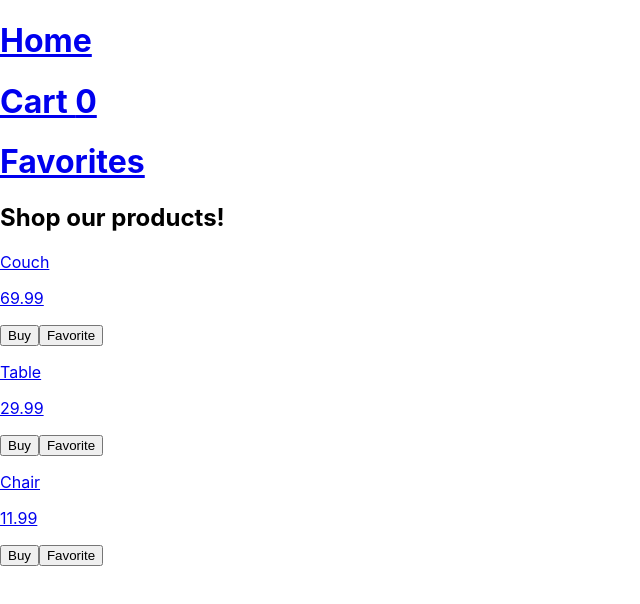
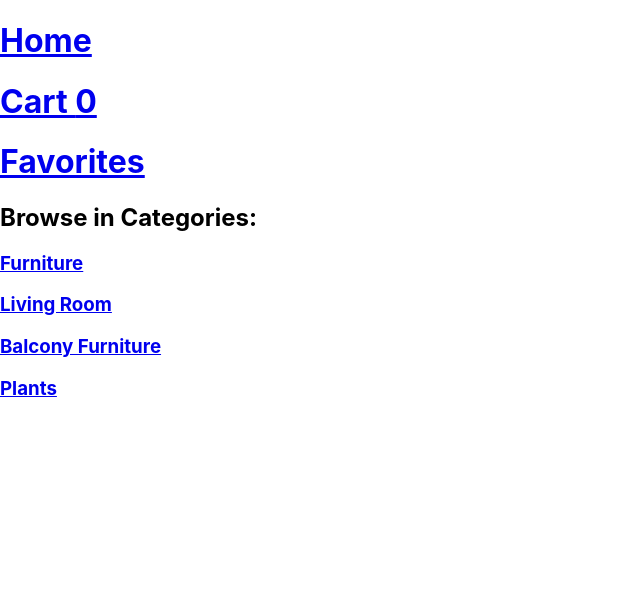
Before and after one commit to chrisalxlng/sneakr., a React (Create React App) app: page / in a window 1280 px wide. Shown: the top 604 px of the page, without its empty margins (0-640 px from the left). Built offline with nearby package versions, Linux system fonts and the light colour scheme.

Commit message:
added categories for products

```diff
--- a/src/App.js
+++ b/src/App.js
@@ -5,10 +5,19 @@ import products from "./data/products.json";
 import { BrowserRouter } from "react-router-dom";
 
 class App extends Component {
-    state = {};
-
     constructor(props) {
         super(props);
+
+        // Merging the categorie arrays from products and removing duplicats
+        var categories = [
+            ...new Set(
+                [].concat.apply(
+                    [],
+                    products.map((item) => item.categories)
+                )
+            ),
+        ];
+
         this.state = {
             products: products,
             cart: {
@@ -16,6 +25,7 @@ class App extends Component {
                 total: 0,
             },
             favorites: [],
+            categories: categories,
         };
     }
 
@@ -232,7 +242,7 @@ class App extends Component {
     };
 
     render() {
-        const { products, cart, favorites } = this.state;
+        const { products, cart, favorites, categories } = this.state;
 
         return (
             <div className="App">
@@ -246,6 +256,7 @@ class App extends Component {
                         products={products}
                         cart={cart}
                         favorites={favorites}
+                        categories={categories}
                         onIncrementProduct={this.handleIncrementProduct}
                         onDecrementProduct={this.handleDecrementProduct}
                         onRemoveProduct={this.handleRemoveProduct}
--- a/src/components/Content.jsx
+++ b/src/components/Content.jsx
@@ -4,12 +4,14 @@ import Home from "./Home";
 import ShoppingCart from "./ShoppingCart";
 import Favorites from "./Favorites";
 import ProductPage from "./ProductPage";
+import ProductsOverview from "./ProductsOverview";
 
 function Content(props) {
     const {
         products,
         cart,
         favorites,
+        categories,
         onIncrementProduct,
         onDecrementProduct,
         onFavorite,
@@ -25,6 +27,7 @@ function Content(props) {
                 component={() => (
                     <Home
                         products={products}
+                        categories={categories}
                         onIncrementProduct={onIncrementProduct}
                         onFavorite={onFavorite}
                     />
@@ -69,6 +72,28 @@ function Content(props) {
                     />
                 )}
             />
+            <Route
+                path="/:categorie"
+                render={(routerProps) => (
+                    <ProductsOverview
+                        categorie={
+                            categories.filter(
+                                (c) => c === routerProps.match.params.categorie
+                            )[0]
+                        }
+                        products={products.filter((product) =>
+                            product.categories.includes(
+                                categories.filter(
+                                    (c) =>
+                                        c === routerProps.match.params.categorie
+                                )[0]
+                            )
+                        )}
+                        onIncrementProduct={onIncrementProduct}
+                        onFavorite={onFavorite}
+                    />
+                )}
+            />
         </div>
     );
 }
--- a/src/components/Home.jsx
+++ b/src/components/Home.jsx
@@ -1,16 +1,19 @@
 import React from "react";
-import ProductCardContainer from "./ProductCardContainer";
+import { NavLink } from "react-router-dom";
 
 function Home(props) {
-    const { products, onIncrementProduct, onFavorite } = props;
+    const { categories } = props;
 
     return (
         <div>
-            <ProductCardContainer
-                products={products}
-                onIncrementProduct={onIncrementProduct}
-                onFavorite={onFavorite}
-            />
+            <h2>Browse in Categories:</h2>
+            {categories.map((categorie) => {
+                return (
+                    <NavLink key={categorie} to={`/${categorie}`}>
+                        <h3>{categorie}</h3>
+                    </NavLink>
+                );
+            })}
         </div>
     );
 }
--- a/src/components/ProductCardContainer.jsx
+++ b/src/components/ProductCardContainer.jsx
@@ -6,7 +6,6 @@ function ProductCardContainer(props) {
 
     return (
         <div>
-            <h2>Shop our products!</h2>
             {products.map((item) => {
                 return (
                     <ProductCard
--- a/src/components/ProductPage.jsx
+++ b/src/components/ProductPage.jsx
@@ -1,5 +1,4 @@
 import React, { Component } from "react";
-import { render } from "@testing-library/react";
 
 class ProductPage extends Component {
     constructor(props) {
--- /dev/null
+++ b/src/components/ProductsOverview.jsx
@@ -0,0 +1,19 @@
+import React from "react";
+import ProductCardContainer from "./ProductCardContainer";
+
+function ProductsOverview(props) {
+    const { products, categorie, onIncrementProduct, onFavorite } = props;
+
+    return (
+        <div>
+            <h2>{categorie}</h2>
+            <ProductCardContainer
+                products={products}
+                onIncrementProduct={onIncrementProduct}
+                onFavorite={onFavorite}
+            />
+        </div>
+    );
+}
+
+export default ProductsOverview;
--- a/src/data/products.json
+++ b/src/data/products.json
@@ -3,18 +3,21 @@
         "id": 0,
         "name": "Couch",
         "price": 69.99,
-        "colors": ["black", "white", "brown", "red", "blue", "green"]
+        "colors": ["Black", "White", "Brown", "Red", "Blue", "Green"],
+        "categories": ["Furniture", "Living Room"]
     },
     {
         "id": 1,
-        "name": "Table",
+        "name": "Balcony Table",
         "price": 29.99,
-        "colors": ["black", "white", "brown"]
+        "colors": ["Black", "White", "Brown"],
+        "categories": ["Furniture", "Balcony Furniture"]
     },
     {
         "id": 2,
-        "name": "Chair",
+        "name": "Plant",
         "price": 11.99,
-        "colors": ["black", "brown", "green"]
+        "colors": ["Black", "Brown", "Green"],
+        "categories": ["Plants"]
     }
 ]
```
